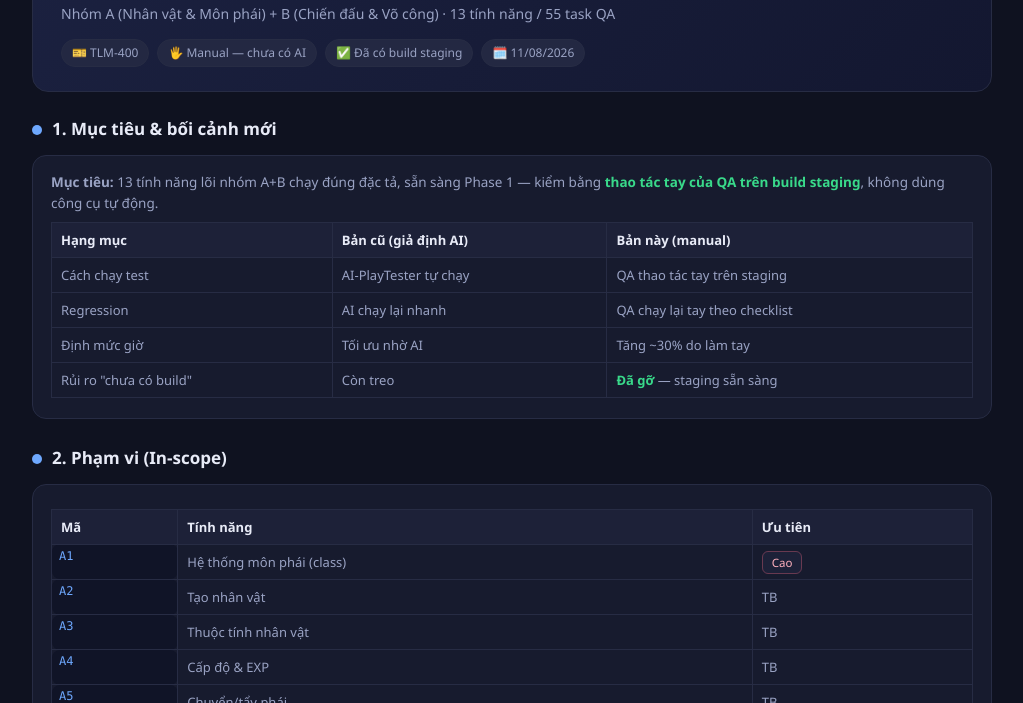
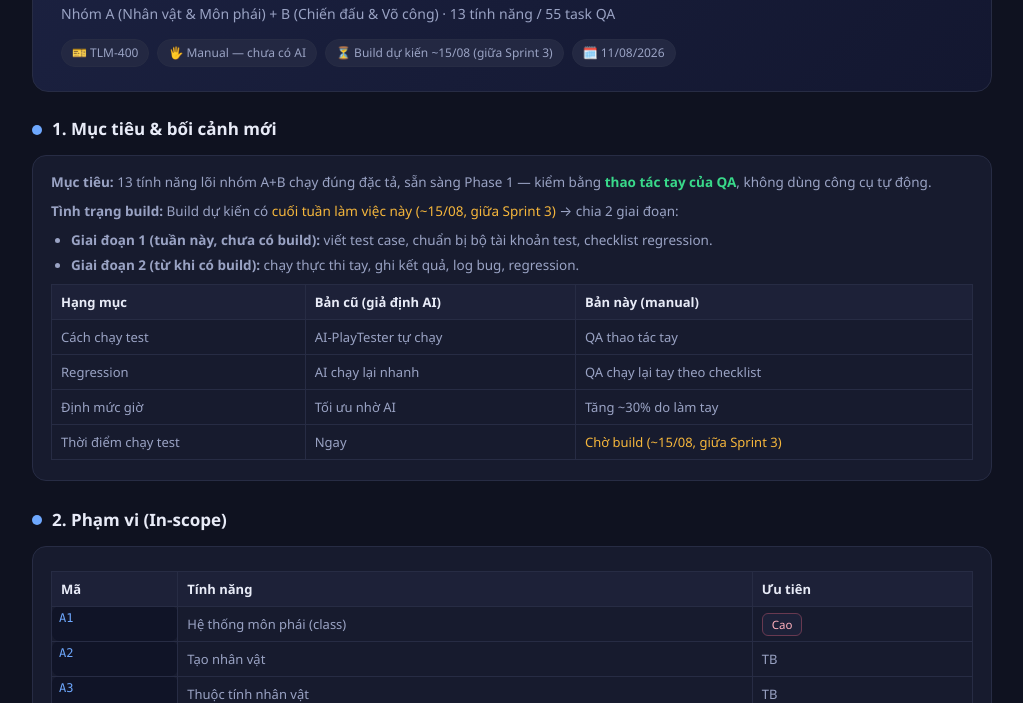
Before and after one commit to duong141001/kazuo-smitwork-tutorial, a website: page test-plan-phase-1-manual/index.html in a window 1280 px wide. Shown: the part 97-800 px from the top of the page, without its empty margins (128-1151 px from the left). Drawn offline with Linux system fonts and the light colour scheme.

Commit message:
docs: correct build timeline (staging ~Aug 15, mid Sprint 3) in manual test plan

```diff
--- a/test-plan-phase-1-manual/index.html
+++ b/test-plan-phase-1-manual/index.html
@@ -73,7 +73,7 @@
     <div class="meta">
       <span class="chip">🎫 TLM-400</span>
       <span class="chip">🖐️ Manual — chưa có AI</span>
-      <span class="chip">✅ Đã có build staging</span>
+      <span class="chip">⏳ Build dự kiến ~15/08 (giữa Sprint 3)</span>
       <span class="chip">🗓️ 11/08/2026</span>
     </div>
   </header>
@@ -82,13 +82,18 @@
   <section>
     <div class="sec-title"><span class="dot"></span> 1. Mục tiêu &amp; bối cảnh mới</div>
     <div class="card">
-      <p><strong>Mục tiêu:</strong> 13 tính năng lõi nhóm A+B chạy đúng đặc tả, sẵn sàng Phase 1 — kiểm bằng <span class="hi">thao tác tay của QA trên build staging</span>, không dùng công cụ tự động.</p>
+      <p><strong>Mục tiêu:</strong> 13 tính năng lõi nhóm A+B chạy đúng đặc tả, sẵn sàng Phase 1 — kiểm bằng <span class="hi">thao tác tay của QA</span>, không dùng công cụ tự động.</p>
+      <p><strong>Tình trạng build:</strong> Build dự kiến có <span class="warn">cuối tuần làm việc này (~15/08, giữa Sprint 3)</span> → chia 2 giai đoạn:</p>
+      <ul>
+        <li><strong>Giai đoạn 1 (tuần này, chưa có build):</strong> viết test case, chuẩn bị bộ tài khoản test, checklist regression.</li>
+        <li><strong>Giai đoạn 2 (từ khi có build):</strong> chạy thực thi tay, ghi kết quả, log bug, regression.</li>
+      </ul>
       <table>
         <tr><th>Hạng mục</th><th>Bản cũ (giả định AI)</th><th>Bản này (manual)</th></tr>
-        <tr><td>Cách chạy test</td><td>AI-PlayTester tự chạy</td><td>QA thao tác tay trên staging</td></tr>
+        <tr><td>Cách chạy test</td><td>AI-PlayTester tự chạy</td><td>QA thao tác tay</td></tr>
         <tr><td>Regression</td><td>AI chạy lại nhanh</td><td>QA chạy lại tay theo checklist</td></tr>
         <tr><td>Định mức giờ</td><td>Tối ưu nhờ AI</td><td>Tăng ~30% do làm tay</td></tr>
-        <tr><td>Rủi ro "chưa có build"</td><td>Còn treo</td><td><span class="hi">Đã gỡ</span> — staging sẵn sàng</td></tr>
+        <tr><td>Thời điểm chạy test</td><td>Ngay</td><td><span class="warn">Chờ build (~15/08, giữa Sprint 3)</span></td></tr>
       </table>
     </div>
   </section>
@@ -227,7 +232,7 @@
     <div class="card">
       <table>
         <tr><th>#</th><th>Rủi ro</th><th>Phương án dự phòng</th></tr>
-        <tr><td>1</td><td><s>Chưa có build</s> → <span class="hi">ĐÃ GỠ</span></td><td>—</td></tr>
+        <tr><td>1</td><td><span class="warn">Build trễ (~15/08, giữa Sprint 3)</span> → tuần này chưa chạy thực thi</td><td>Giai đoạn 1 làm hết viết case + chuẩn bị tài khoản; chạy ngay khi có build</td></tr>
         <tr><td>2</td><td>Làm tay chậm hơn dự kiến, trễ timeline</td><td>Ưu tiên case High; giãn case Low cuối phase</td></tr>
         <tr><td>3</td><td>Thiếu tài khoản test đúng tiền điều kiện</td><td>Chuẩn bị bộ tài khoản mẫu trước sprint; nhờ Dev cấp lệnh GM</td></tr>
         <tr><td>4</td><td>Regression tay dễ sót khi build đổi nhiều</td><td>Checklist regression cố định mỗi module</td></tr>
```
